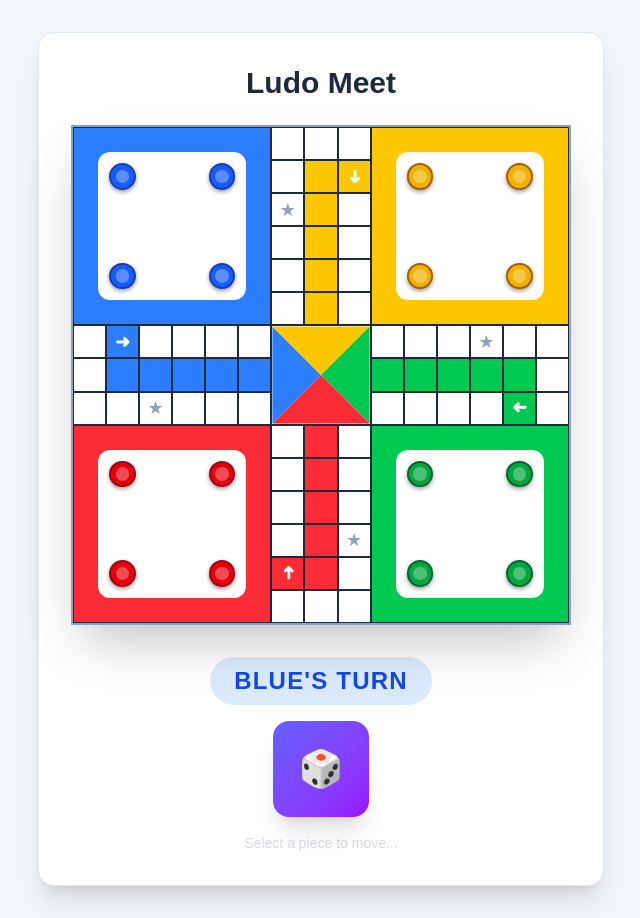
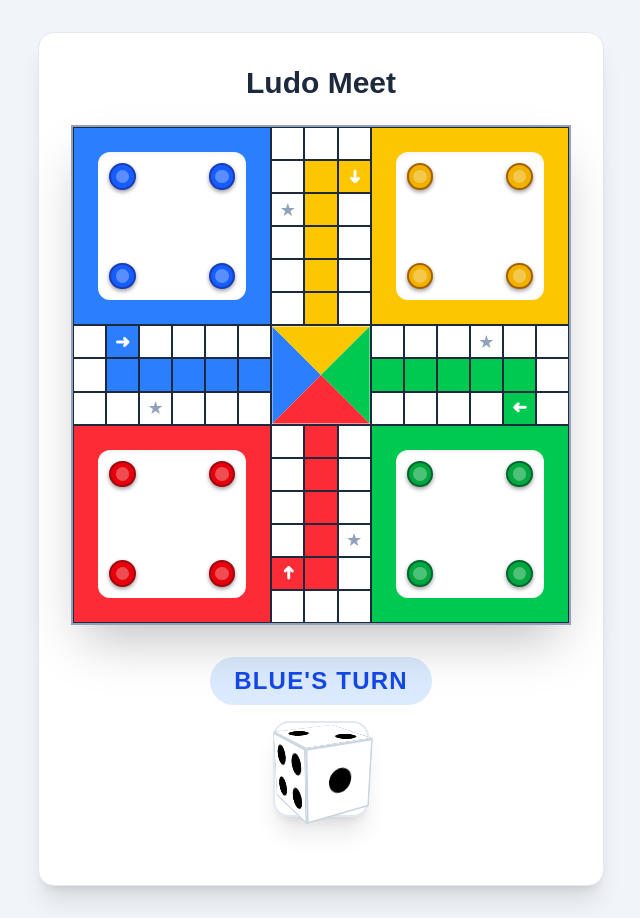
Before and after one commit to kowshikRoy/ludo-meet, a Next.js app: page /main-stage in a window 1280 px wide. Shown: the whole page, without its empty margins (319-959 px from the left). Built offline with nearby package versions, Linux system fonts and the light colour scheme.

Commit message:
feat: Implement animated 3D dice rolling, static dice display, and update project logos.

```diff
--- a/components/LudoBoard.tsx
+++ b/components/LudoBoard.tsx
@@ -9,6 +9,162 @@ import LudoPiece from '@/components/LudoPiece';
 
 // Helper for highlighting safe zones or special cells if needed
 
+const DiceFace = ({ value, isRolling }: { value: number, isRolling?: boolean }) => {
+  // Standard dice layout using 100x100 coord system
+  // Dots radius = 13 (approx 26% of width)
+  const Dots = () => {
+    switch (value) {
+      case 1:
+        return <circle cx="50" cy="50" r="16" fill="currentColor" />;
+      case 2:
+        return (
+          <>
+            <circle cx="25" cy="25" r="13" fill="currentColor" />
+            <circle cx="75" cy="75" r="13" fill="currentColor" />
+          </>
+        );
+      case 3:
+        return (
+          <>
+            <circle cx="20" cy="20" r="13" fill="currentColor" />
+            <circle cx="50" cy="50" r="13" fill="currentColor" />
+            <circle cx="80" cy="80" r="13" fill="currentColor" />
+          </>
+        );
+      case 4:
+        return (
+          <>
+            <circle cx="25" cy="25" r="13" fill="currentColor" />
+            <circle cx="75" cy="25" r="13" fill="currentColor" />
+            <circle cx="25" cy="75" r="13" fill="currentColor" />
+            <circle cx="75" cy="75" r="13" fill="currentColor" />
+          </>
+        );
+      case 5:
+        return (
+          <>
+            <circle cx="25" cy="25" r="13" fill="currentColor" />
+            <circle cx="75" cy="25" r="13" fill="currentColor" />
+            <circle cx="25" cy="75" r="13" fill="currentColor" />
+            <circle cx="75" cy="75" r="13" fill="currentColor" />
+            <circle cx="50" cy="50" r="13" fill="currentColor" />
+          </>
+        );
+      case 6:
+        return (
+          <>
+            <circle cx="25" cy="20" r="13" fill="currentColor" />
+            <circle cx="25" cy="50" r="13" fill="currentColor" />
+            <circle cx="25" cy="80" r="13" fill="currentColor" />
+            <circle cx="75" cy="20" r="13" fill="currentColor" />
+            <circle cx="75" cy="50" r="13" fill="currentColor" />
+            <circle cx="75" cy="80" r="13" fill="currentColor" />
+          </>
+        );
+      default:
+        return null;
+    }
+  };
+
+  return (
+    <div className={cn("w-full h-full flex items-center justify-center", isRolling && "animate-spin-fast")}>
+      <svg viewBox="0 0 100 100" className="w-[70px] h-[70px] text-black fill-current">
+        <Dots />
+      </svg>
+    </div>
+  );
+};
+
+const Dice3D = ({ isRolling }: { isRolling: boolean }) => {
+  // Button is w-24 (96px). 3D dice size 70px seems good (clean padding).
+  // Half size for translateZ is 35px.
+  const size = 70;
+  const half = size / 2;
+
+  // Dot helper - default size w-5 h-5 (20px) which matches r=13 (26px diam) roughly?
+  // Wait, r=13 => diam 26 units. 26% of 70px = 18.2px.
+  // w-4.5 is 1.125rem = 18px.
+  // w-5 is 1.25rem = 20px.
+  // Let's go w-4.5 (18px) to be safe or w-5 (20px) for boldness.
+  // User wants BIG dots. Let's do w-5 (20px).
+  const Dot = ({ top, left, size = "w-5 h-5" }: { top: number, left: number, size?: string }) => (
+    <div
+      className={cn("absolute bg-black rounded-full -translate-x-1/2 -translate-y-1/2", size)}
+      style={{ top: `${top}%`, left: `${left}%` }}
+    />
+  );
+
+  return (
+    <div className="relative" style={{ width: size, height: size, perspective: '300px' }}>
+      <motion.div
+        className="w-full h-full relative"
+        style={{ transformStyle: 'preserve-3d' }}
+        animate={isRolling ? {
+          rotateX: [0, 360, 720, 1080],
+          rotateY: [0, 360, 720, 1080],
+          rotateZ: [0, 180, 360]
+        } : {
+          rotateX: -20,
+          rotateY: 30
+        }}
+        transition={isRolling ? {
+          duration: 0.6,
+          ease: "linear",
+          repeat: Infinity
+        } : {
+          duration: 0.5
+        }}
+      >
+        {/* Faces - Using consistent layouts */}
+        {/* Front (1) - Ace is larger */}
+        <div className="absolute inset-0 bg-white border-2 border-slate-300 backface-hidden" style={{ transform: `translateZ(${half}px)` }}>
+          <Dot top={50} left={50} size="w-6 h-6" />
+        </div>
+
+        {/* Back (6) */}
+        <div className="absolute inset-0 bg-white border-2 border-slate-300 backface-hidden" style={{ transform: `rotateY(180deg) translateZ(${half}px)` }}>
+          <Dot top={20} left={25} />
+          <Dot top={50} left={25} />
+          <Dot top={80} left={25} />
+          <Dot top={20} left={75} />
+          <Dot top={50} left={75} />
+          <Dot top={80} left={75} />
+        </div>
+
+        {/* Top (2) */}
+        <div className="absolute inset-0 bg-white border-2 border-slate-300 backface-hidden" style={{ transform: `rotateX(90deg) translateZ(${half}px)` }}>
+          <Dot top={25} left={25} />
+          <Dot top={75} left={75} />
+        </div>
+
+        {/* Bottom (5) */}
+        <div className="absolute inset-0 bg-white border-2 border-slate-300 backface-hidden" style={{ transform: `rotateX(-90deg) translateZ(${half}px)` }}>
+          <Dot top={25} left={25} />
+          <Dot top={25} left={75} />
+          <Dot top={75} left={25} />
+          <Dot top={75} left={75} />
+          <Dot top={50} left={50} />
+        </div>
+
+        {/* Right (3) */}
+        <div className="absolute inset-0 bg-white border-2 border-slate-300 backface-hidden" style={{ transform: `rotateY(90deg) translateZ(${half}px)` }}>
+          <Dot top={20} left={20} />
+          <Dot top={50} left={50} />
+          <Dot top={80} left={80} />
+        </div>
+
+        {/* Left (4) */}
+        <div className="absolute inset-0 bg-white border-2 border-slate-300 backface-hidden" style={{ transform: `rotateY(-90deg) translateZ(${half}px)` }}>
+          <Dot top={25} left={25} />
+          <Dot top={25} left={75} />
+          <Dot top={75} left={25} />
+          <Dot top={75} left={75} />
+        </div>
+      </motion.div>
+    </div>
+  );
+};
+
 export default function LudoBoard() {
   const [gameState, setGameState] = useState<GameState>(createInitialState());
 
@@ -16,6 +172,9 @@ export default function LudoBoard() {
 
   // We need to keep a ref or state for "isAnimating" to prevent interaction
   const [isAnimating, setIsAnimating] = useState(false);
+  const [isRolling, setIsRolling] = useState(false);
+  // displayDiceValue is no longer needed if we only show 3D spin during roll and actual value after.
+  // But wait, user said "finally show svg".
 
   const runMoveAnimation = async (piece: Piece, diceValue: number) => {
     setIsAnimating(true);
@@ -52,9 +211,19 @@ export default function LudoBoard() {
     setIsAnimating(false);
   };
 
-  const handleRollDice = () => {
-    if (gameState.waitingForMove || isAnimating) return;
+  const handleRollDice = async () => {
+    if (gameState.waitingForMove || isAnimating || isRolling) return;
+
+    setIsRolling(true);
+
+    // Randomize duration
+    const duration = 800;
+
+    // Wait for animation
+    await new Promise(resolve => setTimeout(resolve, duration));
+
     const roll = rollDice();
+    setIsRolling(false);
 
     // Check if any move is possible
     const currentPlayer = gameState.players[gameState.currentPlayerIndex];
@@ -238,21 +407,22 @@ export default function LudoBoard() {
             <Button
               size="lg"
               onClick={handleRollDice}
-              disabled={gameState.waitingForMove || !!gameState.winner}
+            disabled={(gameState.waitingForMove && !isRolling) || !!gameState.winner}
               className={cn(
-                "w-24 h-24 rounded-2xl text-4xl font-black shadow-xl transition-transform hover:scale-105 active:scale-95 disabled:opacity-50 disabled:scale-100",
-                "bg-gradient-to-br from-indigo-500 to-purple-600 text-white"
+                "w-24 h-24 rounded-2xl text-4xl font-black shadow-xl transition-transform hover:scale-105 active:scale-95 disabled:opacity-50 disabled:scale-100 p-0 overflow-visible [&_svg]:size-auto",
+                "bg-white text-black border-2 border-slate-200"
               )}
             >
-              {gameState.diceValue ?? "🎲"}
+            {isRolling || !gameState.diceValue ? (
+              <Dice3D isRolling={isRolling} />
+            ) : (
+              <DiceFace value={gameState.diceValue} />
+            )}
             </Button>
           </div>
 
-        <div className={cn(
-          "text-sm text-slate-500 animate-pulse transition-opacity duration-200 h-5", // Fixed height to prevent shift
-          gameState.waitingForMove ? "opacity-100" : "opacity-0"
-        )}>
-          Select a piece to move...
+        <div className="h-5 text-sm text-slate-500 animate-pulse font-medium">
+          {(gameState.waitingForMove && !isRolling) ? "Select a piece to move..." : ""}
         </div>
         </div>
       </div>
```
Also changed, not shown: public/logo.png, public/logo2.png (added).
